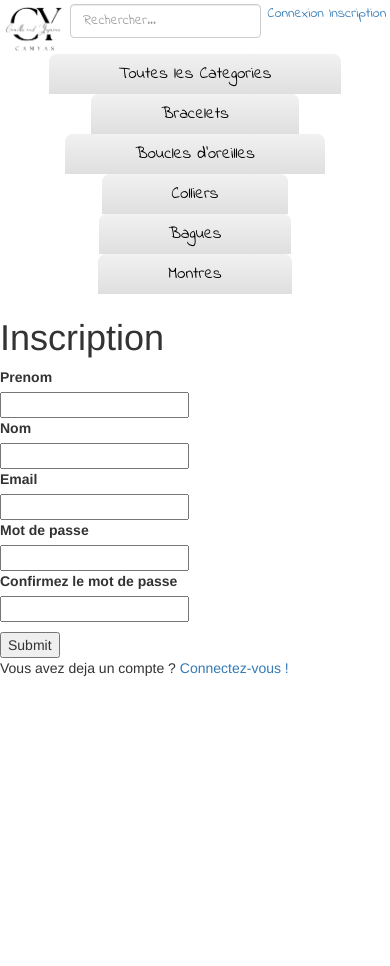
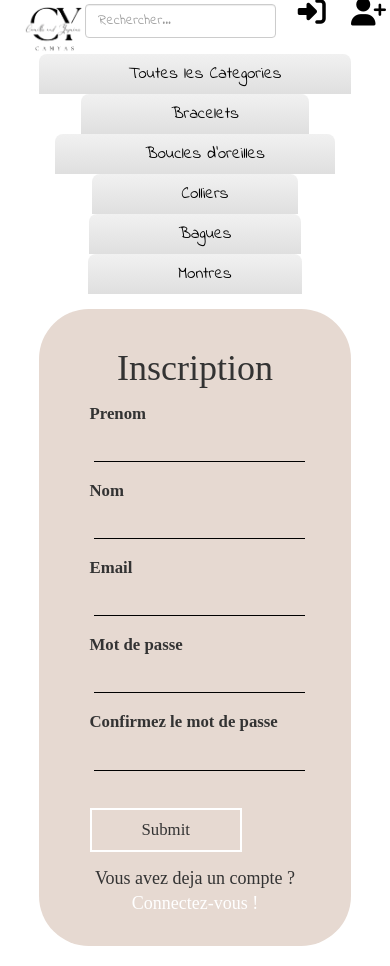
Before and after one commit to Luxanna23/boutique-en-ligne, a PHP site: page /php/inscription.php in a window 390 px wide. Before the commit the page ends 676 px from the top, so only its background shows below. Run offline with PHP 8.4, Linux system fonts and the light colour scheme; data comes from the database, SQL or seed files in the repository; data that the repository does not hold is empty; some libraries are stand-ins or nearby versions.

Commit message:
css module de co

```diff
--- a/css/connexion.css
+++ b/css/connexion.css
@@ -4,12 +4,16 @@
     display: flex;
     flex-direction: column;
     align-items: center;
-    background-color: #f4d9c8;
-    width: 80%;
+    background-color: #e6d9d1;
+    width: 60%;
     margin: auto;
     margin-top: 3%;
-    padding: 5% 5% 9% 5%;
+    padding: 5% 5% 4% 5%;
     border-radius:100px;
+}
+
+.titre {
+    margin-bottom: 5%;
 }
 
 .inputtext {
@@ -17,14 +21,101 @@
     border: none;
     border-bottom: 1px solid black;
     margin: 2%;
+    margin-bottom: 8%;
+}
+
+.inputtext:focus {
+    border: none;
+    text-decoration: none;
 }
 
 .inputsubmit {
+    margin-left: auto;
+    margin-right: auto;
     background-color: transparent;
     border: 2px solid white;
     padding: 8px 50px;
+    margin-top: 5%;
+    text-align: center;
 }
 
 .inputsubmit:hover {
     filter: contrast(115%);
 }
+
+.msgfin {
+    padding: 5%;
+    margin-bottom: 0;
+    font-size: large;
+}
+
+.msgfin a {
+    color: rgb(255, 255, 255);
+}
+
+.msgfin a:hover {
+    color: rgb(255, 249, 243);
+}
+
+@media (max-width: 768px) {
+    .moduleco {
+        font-family: inria sherif;
+        font-size: larger;
+        display: flex;
+        flex-direction: column;
+        align-items: center;
+        background-color: #e6d9d1;
+        width: 80%;
+        margin: auto;
+        margin-top: 3%;
+        margin-bottom: 5%;
+        padding: 5% 5% 4% 5%;
+        border-radius:50px;
+    }
+
+    .titre {
+        margin-bottom: 5%;
+    }
+
+    .inputtext {
+        background-color: transparent;
+        border: none;
+        border-bottom: 1px solid black;
+        margin: 2%;
+        margin-bottom: 8%;
+    }
+
+    .inputtext:focus {
+        border: none;
+        text-decoration: none;
+    }
+
+    .inputsubmit {
+        margin-left: auto;
+        margin-right: auto;
+        background-color: transparent;
+        border: 2px solid white;
+        padding: 8px 50px;
+        margin-top: 5%;
+        text-align: center;
+    }
+
+    .inputsubmit:hover {
+        filter: contrast(115%);
+    }
+
+    .msgfin {
+        padding: 5%;
+        margin-bottom: 0;
+        font-size: large;
+        text-align: center;
+    }
+
+    .msgfin a {
+        color: rgb(255, 255, 255);
+    }
+
+    .msgfin a:hover {
+        color: rgb(255, 249, 243);
+    }
+  }
--- a/css/header.css
+++ b/css/header.css
@@ -83,3 +83,6 @@
         font-family: 'Indie Flower', cursive;
         font-size: larger;
     }
+nav a {
+    margin-left: 20px;
+}
--- a/includes/header2.php
+++ b/includes/header2.php
@@ -43,8 +43,8 @@ function includeHeader($bdd, $index, $urlPHP, $urlMaquette)
                         <a href="<?= $urlPHP ?>panier.php"><i class="fa-solid fa-cart-shopping fa-2xl" style="color: #000000;"></i></a>
                         <a href="<?= $urlPHP ?>profil.php"><i class="fa-solid fa-user fa-2xl" style="color: #000000;"></i></a>
                     <?php } else { ?>
-                        <a href="<?= $urlPHP ?>connexion.php">Connexion </a>
-                        <a href="<?= $urlPHP ?>inscription.php">Inscription </a>
+                        <a href="<?= $urlPHP ?>connexion.php"><i class="fa-solid fa-right-to-bracket fa-2xl" style="color: #000000;"></i></a>
+                        <a href="<?= $urlPHP ?>inscription.php"><i class="fa-solid fa-user-plus fa-2xl" style="color: #000000;"></i></a>
                     <?php } ?>
                 </div>
             </div>
--- a/php/confirmationPanier.php
+++ b/php/confirmationPanier.php
@@ -68,7 +68,7 @@ if (isset($paymentIntentId) && !empty($paymentIntentId)) {
         foreach ($products as $product) {
             $articleIDPanier = $product['idArt'];
             $request3 = $bdd->prepare('INSERT INTO `commandpanier`(`id_commande`, `id_article`, quantite_art) VALUES (?,?,?)');
-            $request3->execute([$idcommande, $articleIDPanier, $product['quantite_art']]);
+            $request3->execute([$idcommande, $articleIDPanier, 1]);
         }
 
         // On supprime le panier de l'utilisateur
--- a/php/connexion.php
+++ b/php/connexion.php
@@ -31,7 +31,7 @@ if (isset($_POST["Envoyer"])) {
     <meta charset="UTF-8">
     <meta http-equiv="X-UA-Compatible" content="IE=edge">
     <meta name="viewport" content="width=device-width, initial-scale=1.0">
-    <title>Inscription</title>
+    <title>Connexion</title>
     <link rel="stylesheet" type="text/css" href="../css/style.css">
     <link rel="stylesheet" type="text/css" href="../css/header.css">
     <link rel="stylesheet" type="text/css" href="../css/connexion.css">
@@ -51,7 +51,7 @@ if (isset($_POST["Envoyer"])) {
     <?php require_once('../includes/header2.php'); ?>
     <main>
         <div class="moduleco">
-            <h1>Connexion</h1>
+            <h1 class="titre">Connexion</h1>
 
             <form method="post">
 
@@ -67,7 +67,7 @@ if (isset($_POST["Envoyer"])) {
                 <input class="inputsubmit" type="submit" name="Envoyer" id="login">
 
             </form>
-            <span>Vous n'avez pas encore de compte ? <a href="inscription.php">Inscrivez-vous !</a></span>
+            <span class="msgfin">Vous n'avez pas encore de compte ? <a href="inscription.php">Inscrivez-vous !</a></span>
         </div>
     </main>
 
--- a/php/inscription.php
+++ b/php/inscription.php
@@ -49,6 +49,7 @@ $msg = '';
   <title>Inscription</title>
   <link rel="stylesheet" type="text/css" href="../css/style.css">
   <link rel="stylesheet" type="text/css" href="../css/header.css">
+  <link rel="stylesheet" type="text/css" href="../css/connexion.css">
   <link rel="stylesheet" href="https://maxcdn.bootstrapcdn.com/bootstrap/3.4.1/css/bootstrap.min.css">
   <script src="https://ajax.googleapis.com/ajax/libs/jquery/3.6.4/jquery.min.js"></script>
   <script src="https://maxcdn.bootstrapcdn.com/bootstrap/3.4.1/js/bootstrap.min.js"></script>
@@ -64,33 +65,35 @@ $msg = '';
 <body>
   <?php require_once('../includes/header2.php'); ?>
   <main>
-    <h1>Inscription</h1>
+    <div class="moduleco">
+      <h1 class="titre">Inscription</h1>
 
       <form method="post" id="signup">
 
         <label for="firstName">Prenom</label><br>
-      <input type="text" id="firstName" name="firstName" /><br>
+        <input class="inputtext" type="text" id="firstName" name="firstName" /><br>
 
         <label for="lastName">Nom</label><br>
-      <input type="text" id="lastName" name="lastName" /><br>
+        <input class="inputtext" type="text" id="lastName" name="lastName" /><br>
 
         <label for="email">Email</label><br>
-      <input type="email" id="email" name="email" /><br>
+        <input class="inputtext" type="email" id="email" name="email" /><br>
 
 
         <label for="password">Mot de passe</label><br>
-      <input type="password" id="password" name="password" /><br>
+        <input class="inputtext" type="password" id="password" name="password" /><br>
 
 
         <label for="password2">Confirmez le mot de passe</label><br>
-      <input type="password" id="password2" name="password2" /><br>
+        <input class="inputtext" type="password" id="password2" name="password2" /><br>
 
         <p id="message"><?= $msg ?></p>
 
-      <input type="submit" name="Envoyer">
+        <input class="inputsubmit" type="submit" name="Envoyer">
       </form>
 
-    <span>Vous avez deja un compte ? <a href="connexion.php">Connectez-vous !</a></span>
+      <span class="msgfin">Vous avez deja un compte ? <a href="connexion.php">Connectez-vous !</a></span>
+    </div>
   </main>
 
 </body>
```
Also changed, not shown: includes/header.php (deleted, +0 -122 lines), css/panier.css (line endings or trailing spaces). Lines whose indentation alone changed are shown as unchanged.
